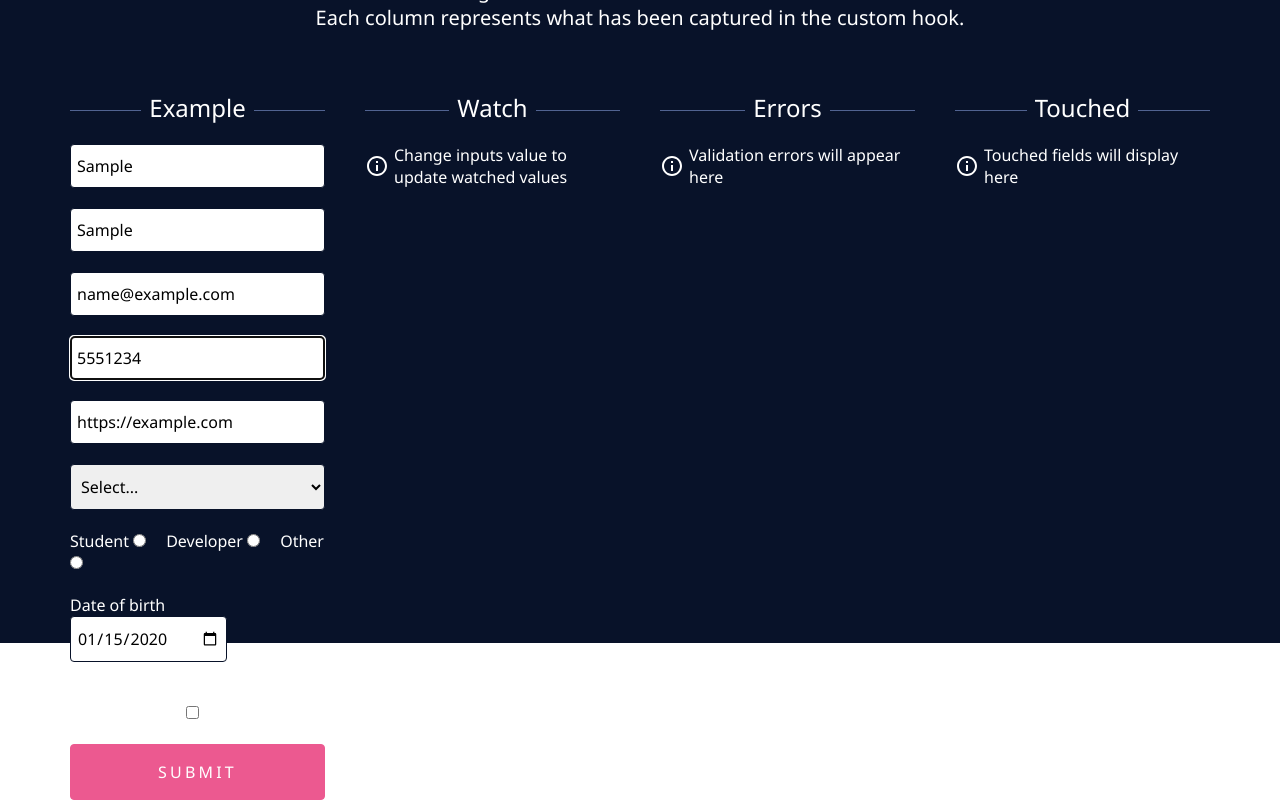
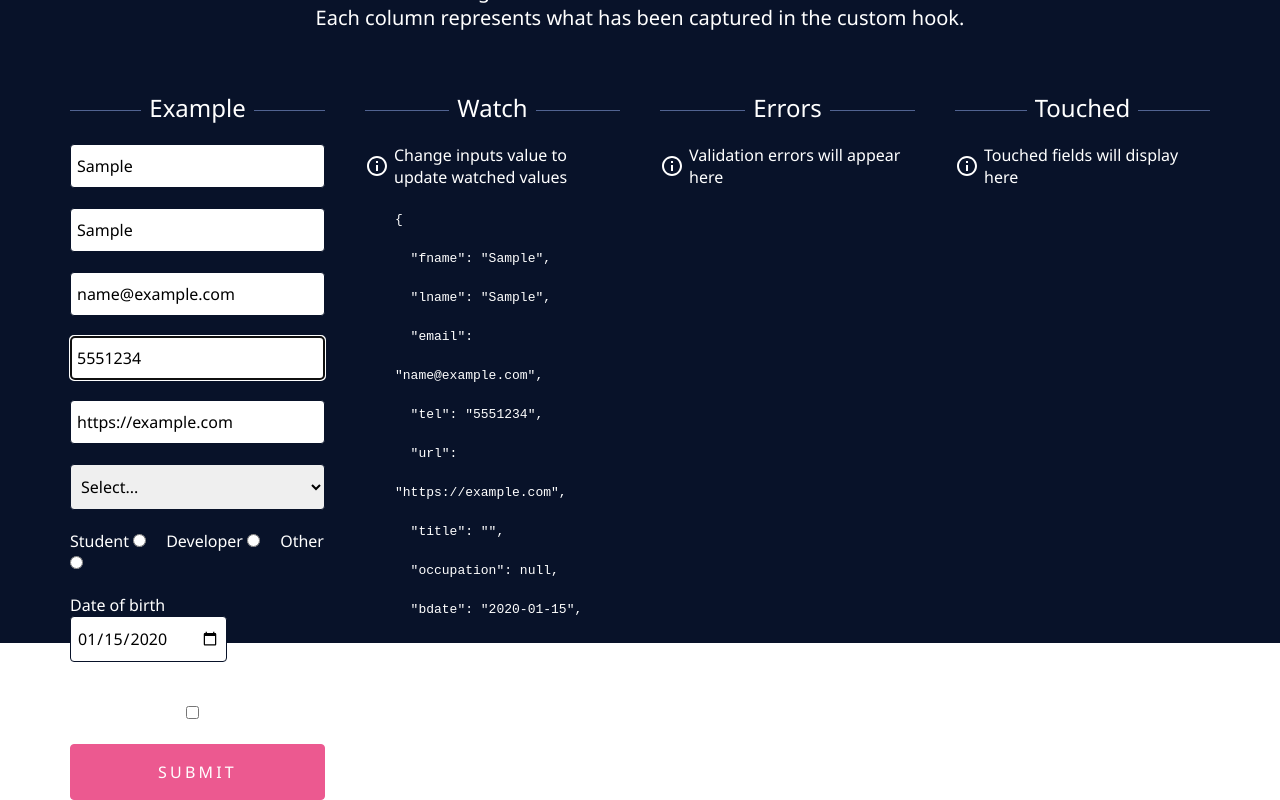
Before and after one commit to adiletbaimyrza/live-form-validation, a React (Vite) app: page / in a window 1280 px wide. Both pictures are taken after typing "Sample", "Sample", "name@example.com", "5551234", "https://example.com", "2020-01-15" into the empty fields and a click on the input "Submit". Shown: the part 157-957 px from the top of the page. Built offline with nearby package versions, Linux system fonts and the light colour scheme; the HTML template or start-up script is replaced by a standard one.

Commit message:
Refactor App and Watch components

```diff
--- a/src/App.tsx
+++ b/src/App.tsx
@@ -4,7 +4,6 @@ import { schema } from './schema'
 import { Example, Watch, Errors, Touched } from './components'
 import styled from 'styled-components'
 import './App.css'
-import { useState } from 'react'
 
 export type FormValues = {
   fname: string
@@ -23,10 +22,9 @@ const submitHandler = (data: FormValues) => {
 }
 
 function App() {
-  const { register, handleSubmit } = useForm<FormValues>({
+  const { register, handleSubmit, control } = useForm<FormValues>({
     resolver: yupResolver(schema),
   })
-  const [formData, setFormData] = useState<FormValues>()
 
   return (
     <>
@@ -43,7 +41,7 @@ function App() {
           handleSubmit={handleSubmit}
           submitHandler={submitHandler}
         />
-        <Watch formData={formData} />
+        <Watch control={control} />
         <Errors />
         <Touched />
       </Grid>
--- a/src/components/Watch.tsx
+++ b/src/components/Watch.tsx
@@ -1,23 +1,41 @@
 import { SubTitle, Title } from '.'
+import { useWatch, Control } from 'react-hook-form'
 import { FormValues } from '../App'
+import styled, { keyframes } from 'styled-components'
 
-type WatchProps = {
-  formData: FormValues | undefined
-}
+const Watch = ({ control }: { control: Control<FormValues> }) => {
+  const formData = useWatch({ control })
 
-const Watch = ({ formData }: WatchProps) => {
   return (
     <div>
       <Title>Watch</Title>
       <SubTitle>Change inputs value to update watched values</SubTitle>
-      {formData &&
-        Object.entries(formData as FormValues).map(([key, value]) => (
-          <div key={key}>
-            <strong>{key}:</strong> {value as React.ReactNode}
-          </div>
-        ))}
+      {Object.keys(formData).length > 0 && (
+        <Pre>{JSON.stringify(formData, null, 2)}</Pre>
+      )}
     </div>
   )
 }
 
 export default Watch
+
+const fadeIn = keyframes`
+  from {
+    opacity: 0;
+  }
+  to {
+    opacity: 1;
+  }
+`
+
+const Pre = styled.pre`
+  margin-top: 12px;
+  margin-bottom: 12px;
+  padding-left: 30px;
+  padding-right: 30px;
+  line-height: 3;
+  white-space: pre-wrap;
+  word-wrap: break-word;
+  max-width: 355px;
+  animation: ${fadeIn} 0.8s linear;
+`
```
